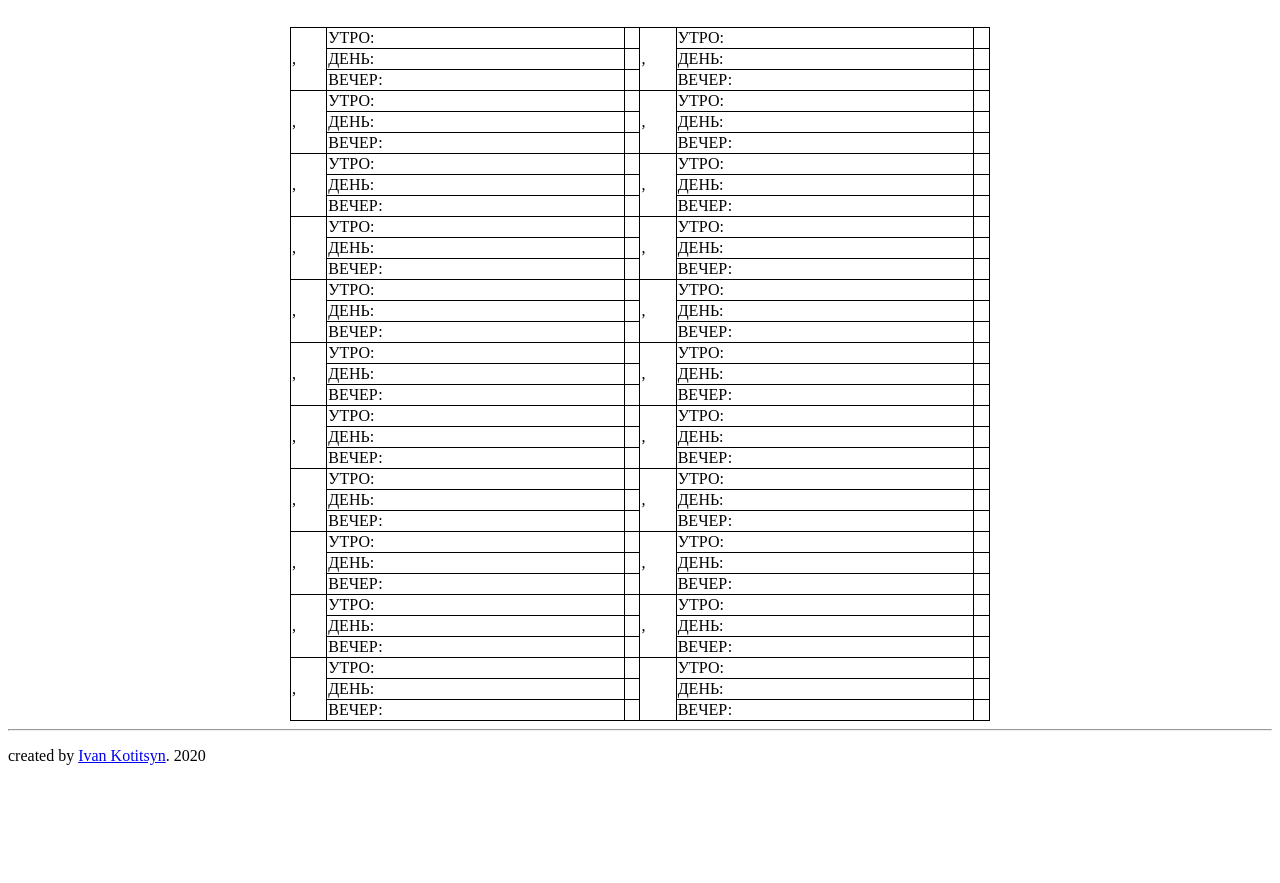
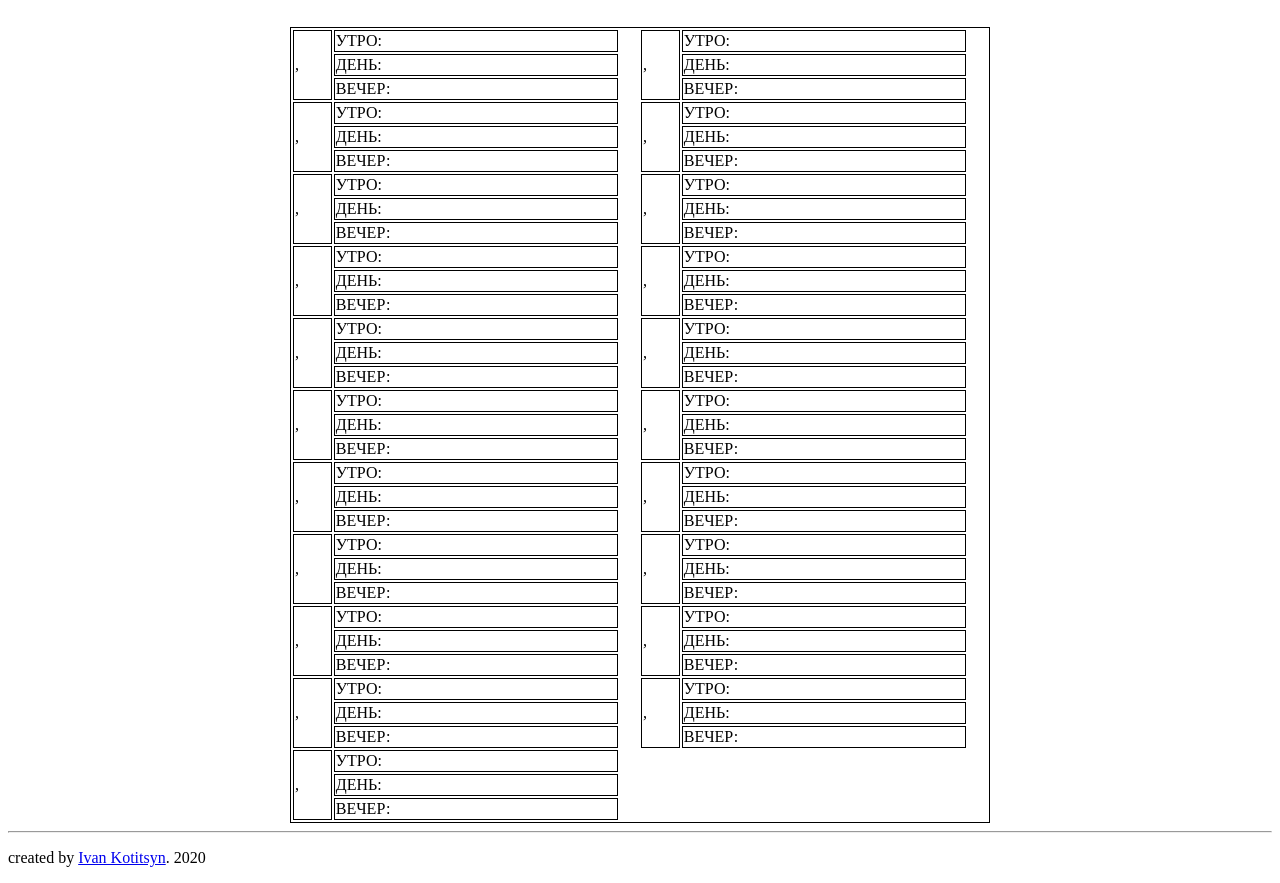
Before and after one commit to saintliontwo/dol-plan, a Python web app: template app/templates/result.html in a window 1280 px wide. Shown: the part 118-1001 px from the top of the page. Before the commit the page ends 883 px from the top, so only its background shows below. Run offline with Jinja, Linux system fonts and the light colour scheme; the template is opened without the code that fills it, so the values that code supplies are empty.

Commit message:
working version. need to refactor to dynamical generation

```diff
--- a/app/templates/result.html
+++ b/app/templates/result.html
@@ -13,10 +13,16 @@
       border-collapse: collapse;
       border: 1px solid black;
       width: 700px;
+      /* empty cells */
+      border-collapse: separate;
+      empty-cells: hide;
     }
     tr, th, td {
       border: 1px solid black;
     }
+    /*
+    .over-range {border-style:hidden;}
+    */
   </style>
 {% endblock %}
 
@@ -240,21 +246,21 @@
     <td rowspan="3" class="day d11">{{ plan["11"]["day description"]["date"] }}, {{ plan["11"]["day description"]["name day"] }}</td>
     <td class="tod-morning">УТРО:</td>
     <td class="event-morning d11">{{ plan["11"]["events"]["morning"] }}</td>
-    <td rowspan="3" class="day d22"></td>
-    <td class="tod-morning">УТРО:</td>
-    <td class="event-morning d22"></td>
+    <td rowspan="3" class="day over-range"></td>
+    <td class="tod-morning over-range"></td>
+    <td class="event-morning over-range"></td>
   </tr>
   <tr class="row2">
     <td class="tod-afternoon">ДЕНЬ:</td>
     <td class="event-afternoon d11">{{ plan["11"]["events"]["afternoon"] }}</td>
-    <td class="tod-afternoon">ДЕНЬ:</td>
-    <td class="event-afternoon d22"></td>
+    <td class="tod-afternoon over-range"></td>
+    <td class="event-afternoon over-range"></td>
   </tr>
   <tr class="row3">
     <td class="tod-evening">ВЕЧЕР:</td>
     <td class="event-evening d11">{{ plan["11"]["events"]["evening"] }}</td>
-    <td class="tod-evening">ВЕЧЕР:</td>
-    <td class="evening-evening d22"></td>
+    <td class="tod-evening over-range"></td>
+    <td class="evening-evening over-range"></td>
   </tr>
 
 </table>
```
